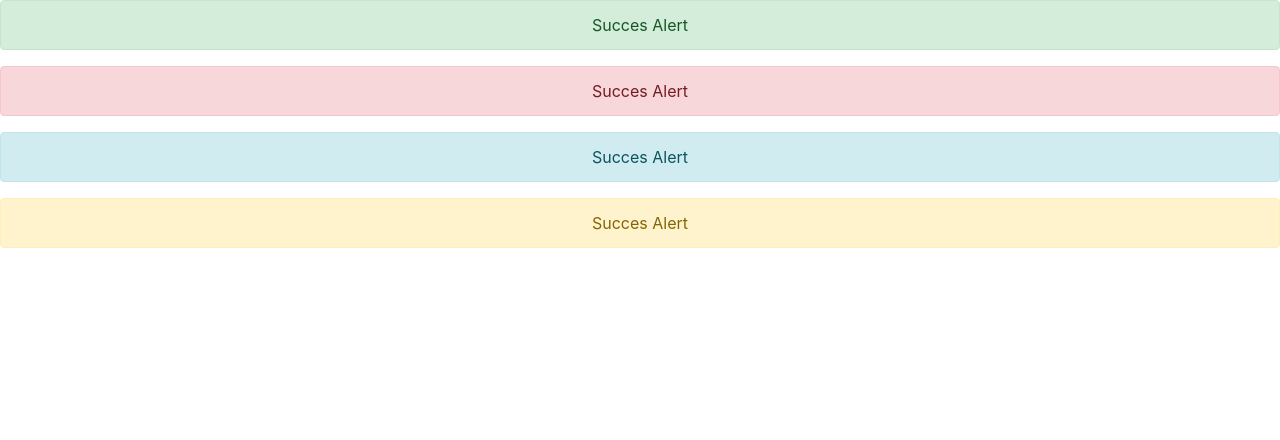
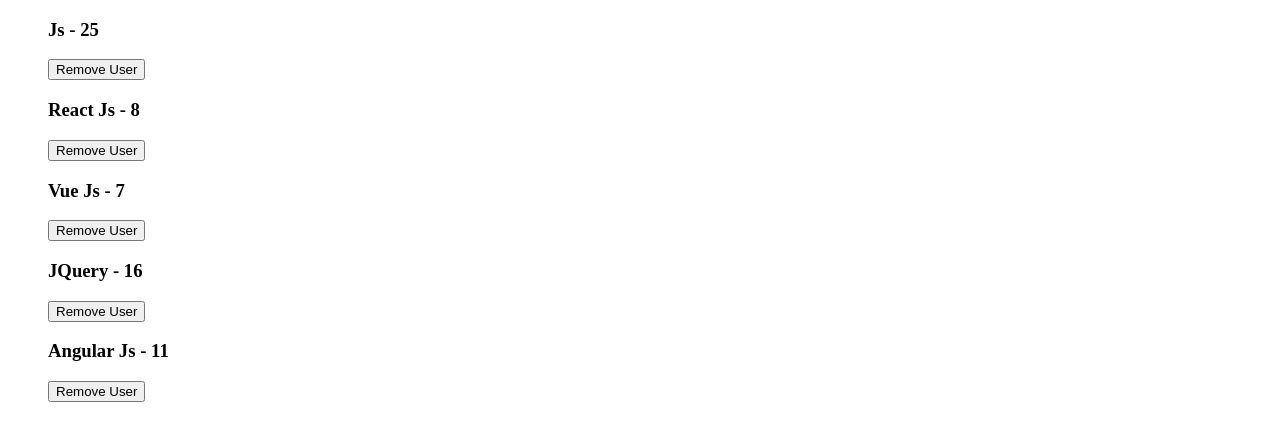
Before and after one commit to ahmadkabiri/tadbirsample, a Vue app: page / in a window 1280 px wide. Shown: the top 440 px of the page. Built offline with nearby package versions, Linux system fonts and the light colour scheme.

Commit message:
eventBus

```diff
--- a/src/App.vue
+++ b/src/App.vue
@@ -1,33 +1,47 @@
 <template>
   <div>
-    <b-alert variant="success" show>Succes Alert</b-alert>
-    <b-alert variant="danger" show>Succes Alert</b-alert>
-    <b-alert variant="info" show>Succes Alert</b-alert>
-    <b-alert variant="warning" show>Succes Alert</b-alert>
+    <FallowerUsers :users="users" ></FallowerUsers>
   </div>
 </template>
 
 <script>
 
-import 'bootstrap/dist/css/bootstrap.css'
-import 'bootstrap-vue/dist/bootstrap-vue.css'
-
-import {BAlert} from 'bootstrap-vue'
+import FallowerUsers from './components/FallowerUsers.vue';
+import eventBus from './services/eventBus';
 
 export default {
   name: 'App',
   components : {
-    BAlert
+    FallowerUsers
+  },
+  data () {
+    return {
+      users : [
+        {id : 1 , name : "Js" , age : 25} ,
+        {id : 2 , name : "React Js" , age : 8} ,
+        {id : 3 , name : "Vue Js" , age : 7} ,
+        {id : 4 , name : "JQuery" , age : 16} ,
+        {id : 5 , name : "Angular Js" , age : 11} ,
+      ]
+    }
+  } ,
+  methods : {
+    removeUser (id) {
+      let userIndex = this.users.findIndex(user => user.id === id) ;
+      this.users.splice(userIndex,1)
+    }
+  },
+  created () {
+    eventBus.$on("removeUser",id => {
+      this.removeUser(id)
+    })
   }
-
-
   }
-
 
 </script>
 
 <style scoped>
-div{
+/* div{
   text-align: center;
-}
+} */
 </style>
--- a/src/components/FallowerUsers.vue
+++ b/src/components/FallowerUsers.vue
@@ -1,23 +1,38 @@
 <template>
     <div>
-
+      <ul>
+        <li v-for="user in users" :key="user.id">
+        <h3>
+          {{ user.name }} - {{ user.age }}
+        </h3>
+        <button @click="removeUser(user.id)">Remove User</button>
+      </li>
+      </ul>
     </div>
 </template>
 
 <script>
 
+import eventBus from '../services/eventBus'
+
 
 export default {
   name: 'FallowerUsers' ,
+  props : ['users'] ,
+  methods : {
+    removeUser (id) {
+    eventBus.$emit("removeUser",id)
+    }
+  }
 }
 
 
 </script>
 
 <style scoped>
-div{
+/* div{
     text-align: center;
-}
+} */
 li {
   list-style: none;
 }
--- /dev/null
+++ b/src/services/eventBus.js
@@ -0,0 +1,9 @@
+import Vue from "vue";
+
+const eventBus = new Vue()
+
+
+
+
+
+export default eventBus
```
